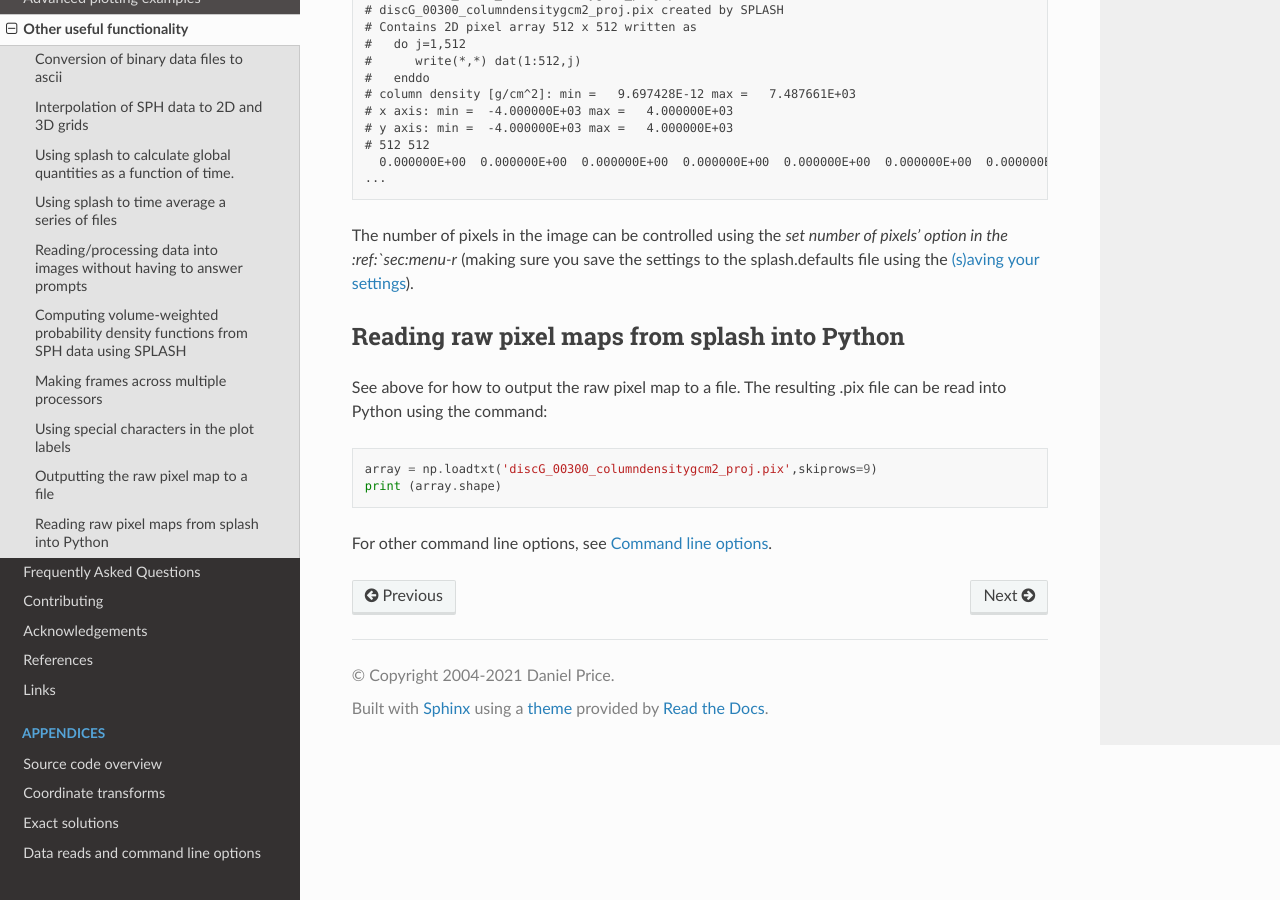
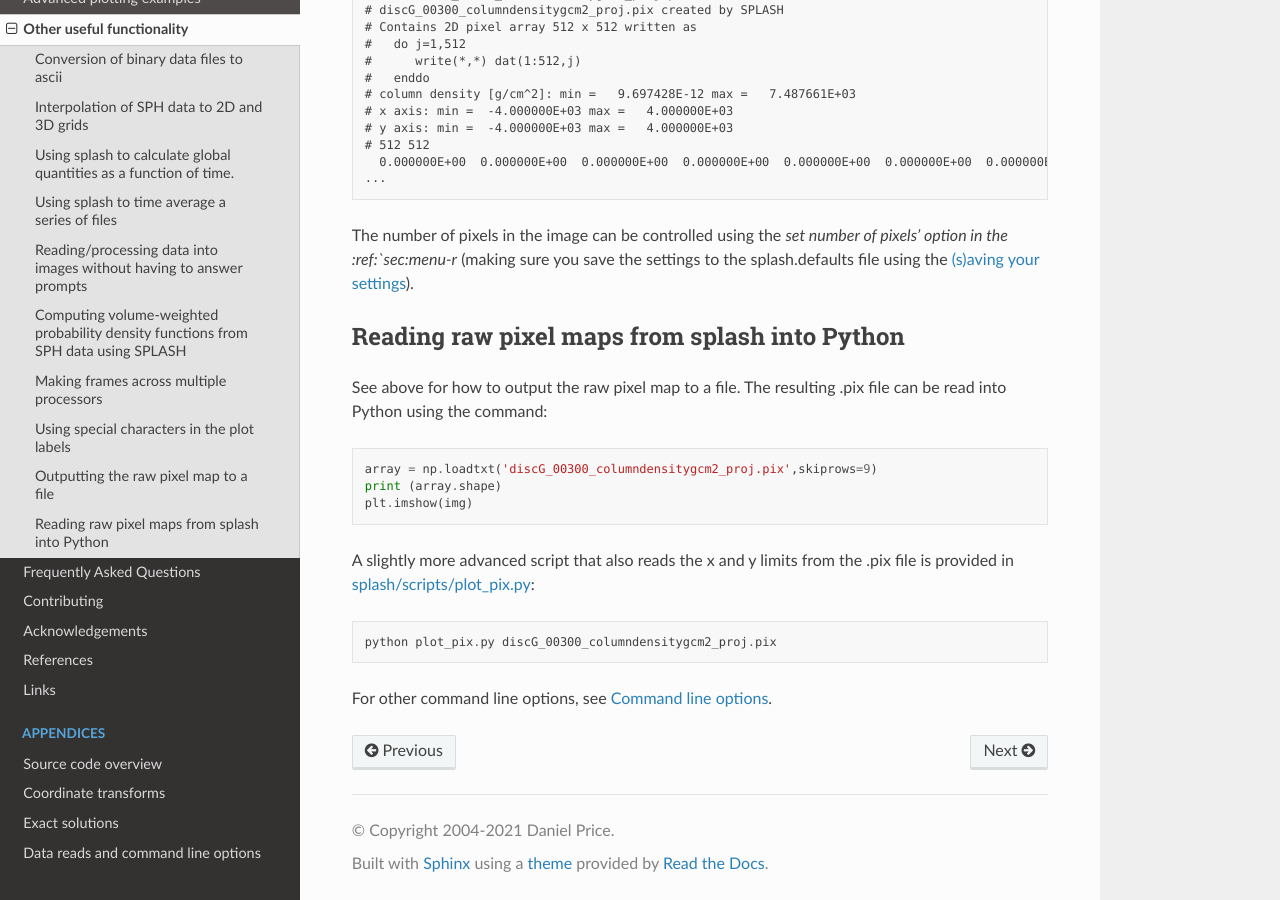
Before and after one commit to danieljprice/splash, a Sphinx documentation site: the page built from docs/other.rst, in a window 1280 px wide and 900 px high, scrolled down 6865 px. Built offline with Sphinx 7.4.7 and the Read the Docs theme 2.0.0, drawn with Linux system fonts in a browser that asks for light colours.

Commit message:
Update other.rst

```diff
--- a/docs/other.rst
+++ b/docs/other.rst
@@ -364,5 +364,10 @@ See above for how to output the raw pixel map to a file. The resulting .pix file
 
   array = np.loadtxt('discG_00300_columndensitygcm2_proj.pix',skiprows=9)
   print (array.shape)
+  plt.imshow(img)
+
+A slightly more advanced script that also reads the x and y limits from the .pix file is provided in `splash/scripts/plot_pix.py <https://github.com/danieljprice/splash/blob/master/scripts/plot_pix.py>`_::
+
+  python plot_pix.py discG_00300_columndensitygcm2_proj.pix
 
 For other command line options, see :ref:`sec:commandline`.
```
